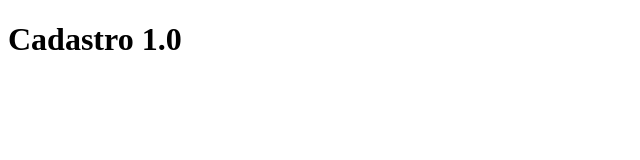
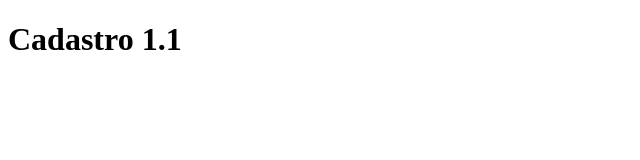
Before and after one commit to duduneto/projeto-git, a plain HTML site: page cadastro.html in a window 1280 px wide. Shown: the full height of the page, 0-640 px from the left. Drawn offline with Linux system fonts and the light colour scheme.

Commit message:
Update cadastro.html

```diff
--- a/cadastro.html
+++ b/cadastro.html
@@ -7,6 +7,6 @@
     <title>Document</title>
 </head>
 <body>
-    <h1>Cadastro 1.0</h1>
+    <h1>Cadastro 1.1</h1>
 </body>
 </html>
```
